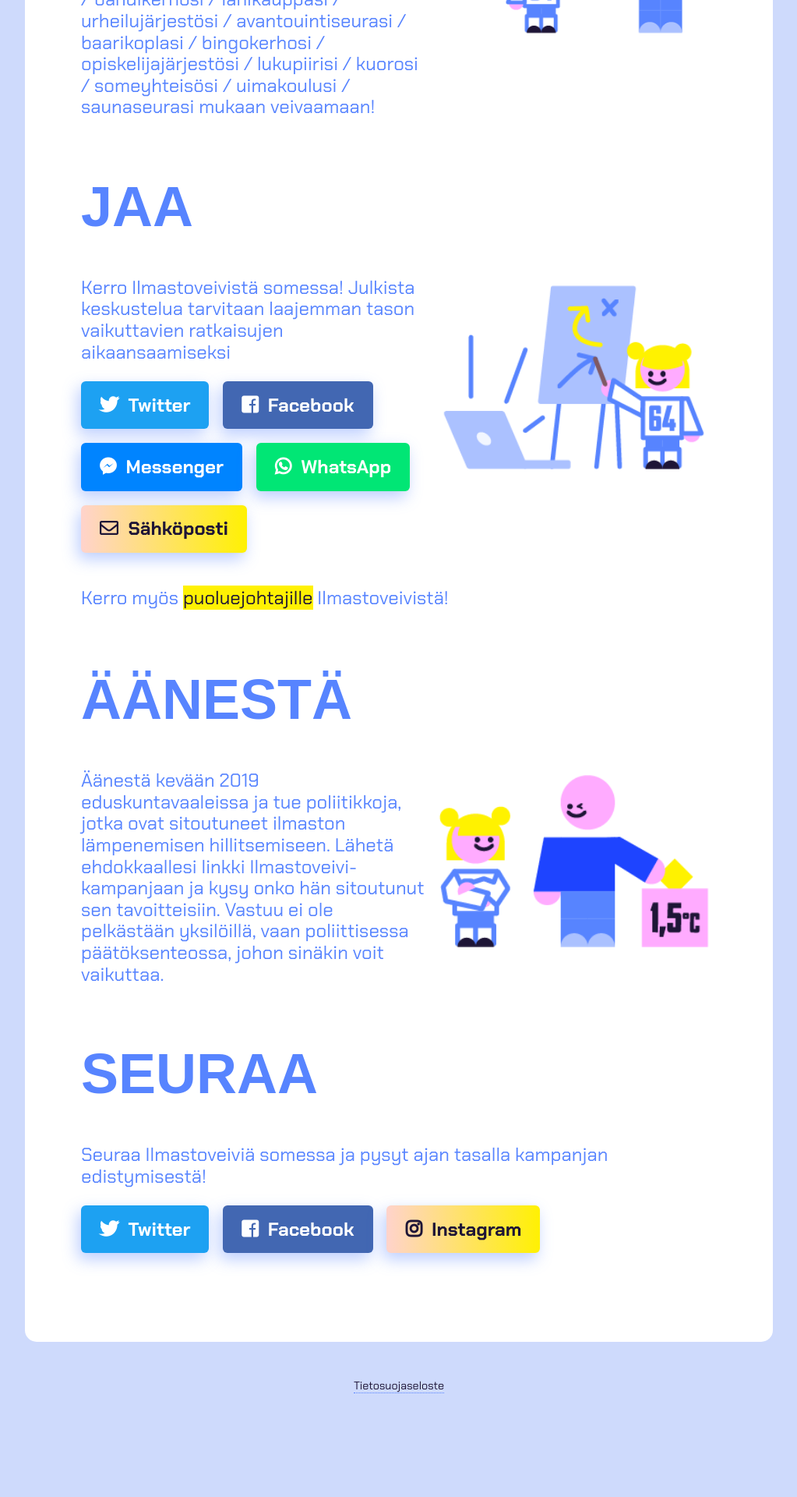
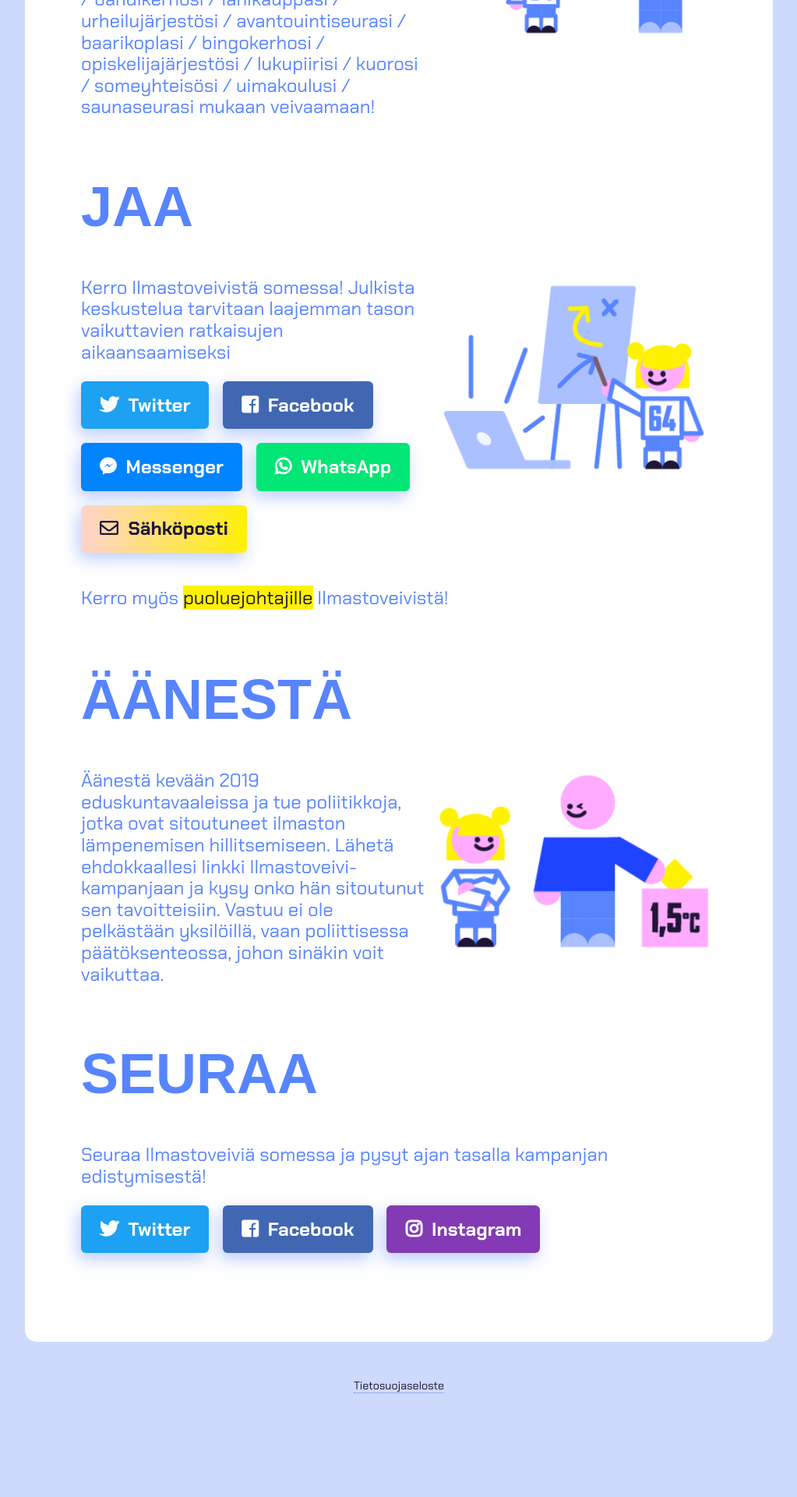
Before and after one commit to ilmastoveivi/ilmastoveivi.github.io, a Jekyll site: the page built from kiitos.md, in a window 1280 px wide. Shown: the part 906-2826 px from the top of the page at 78% size, without its empty margins (128-1151 px from the left). Built offline with Jekyll 4.4.1, drawn with Linux system fonts in a browser that asks for light colours; nearby versions of some CDN libraries; some web fonts are replaced.

Commit message:
Added class for instagram icon and set its color

```diff
--- a/_sass/main.scss
+++ b/_sass/main.scss
@@ -409,6 +409,12 @@ button i,
     color: white !important;
 }
 
+.instagram {
+  background: transparent;
+  background-color: #833ab4 !important;
+  color: white !important;
+}
+
 .button.smaller {
       background-color: $color-accent1;
       color: $color-text-dark;
```
